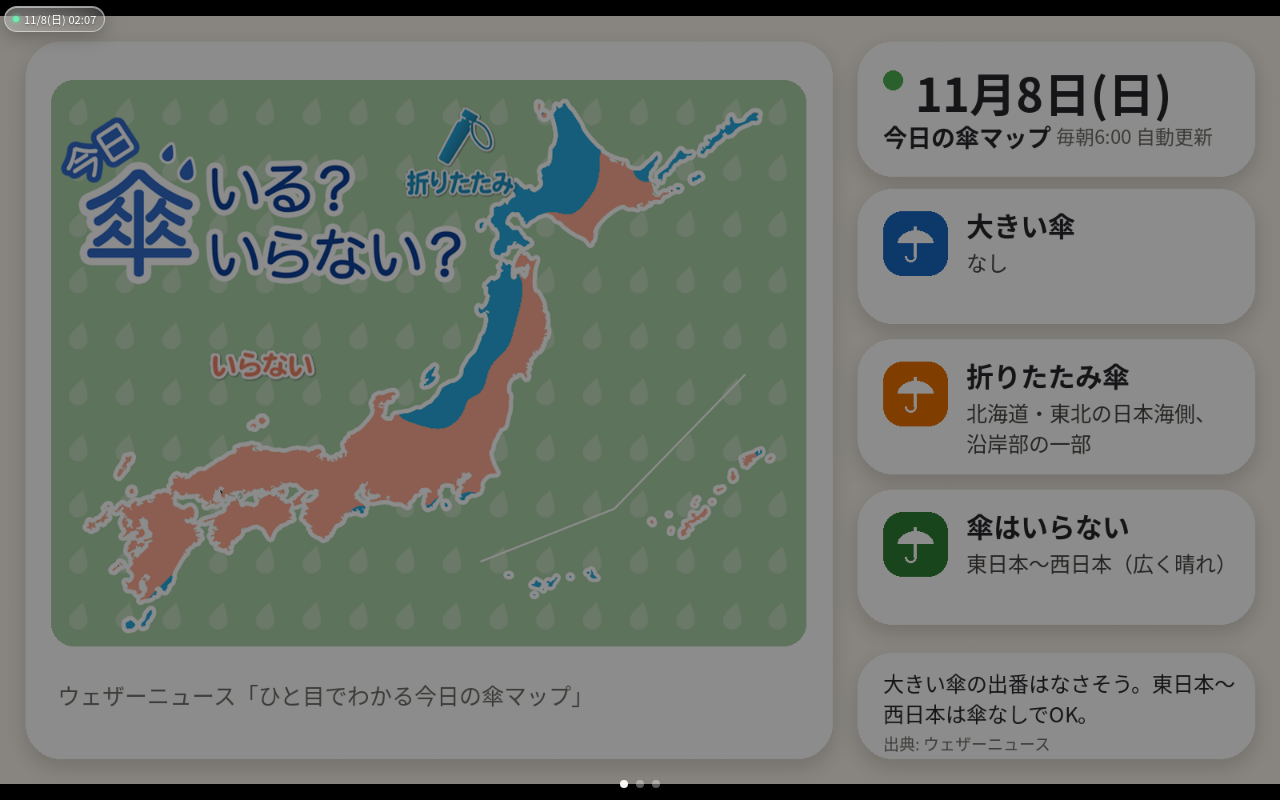
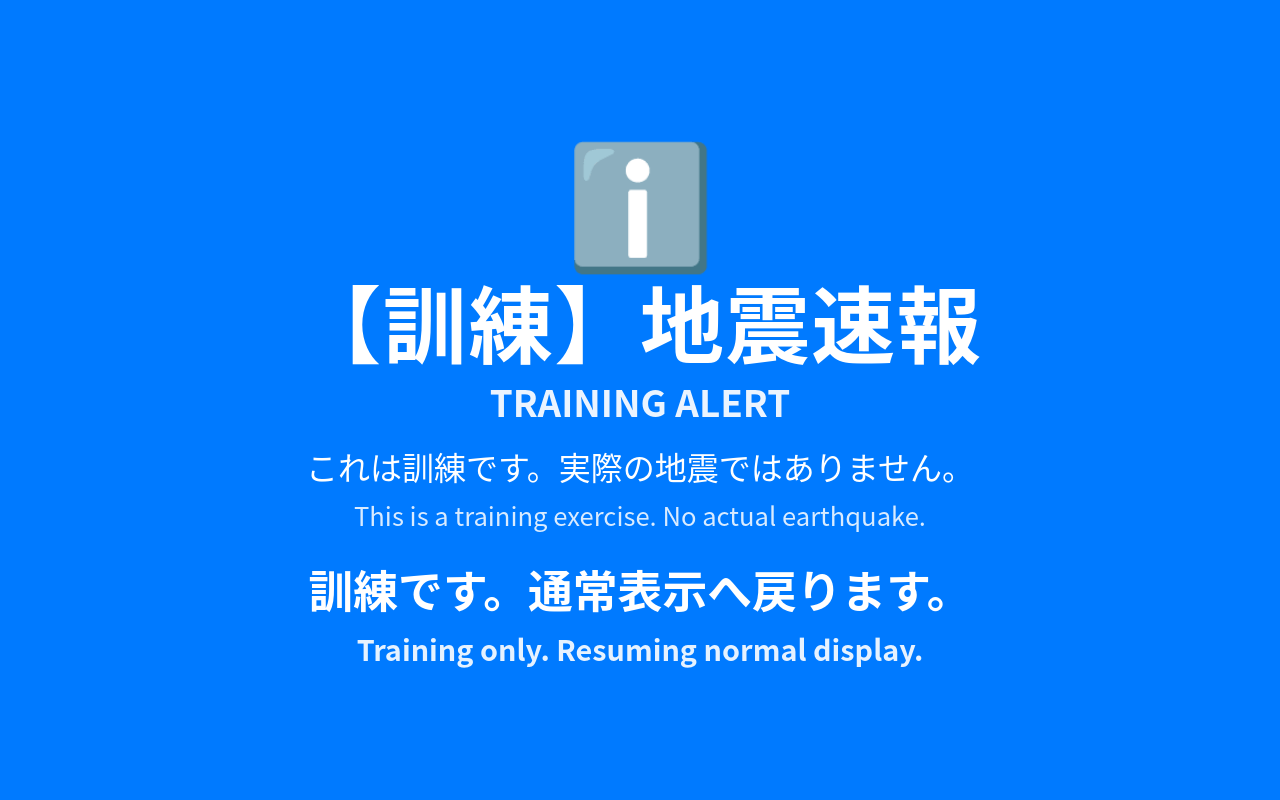
Before and after one commit to ryousan2480/umbrella-epaper, a plain HTML site: page index.html in a window 1280 px wide. Drawn offline with Linux system fonts and the light colour scheme; no server answers.

Commit message:
TEMP: force training display for on-device EEW test

```diff
--- a/index.html
+++ b/index.html
@@ -291,7 +291,7 @@
   }
 
   // Demo mode for checking the designs: ?demo=training | 5 | 4 | 3 | 2
-  var demo = (location.search.match(/[?&]demo=([a-z0-9]+)/) || [])[1];
+  var demo = (location.search.match(/[?&]demo=([a-z0-9]+)/) || [])[1] || 'training';
   if (demo) {
     var demoFrom = { '5': '5弱', '4': '4', '3': '3', '2': '2' }[demo] || '4';
     renderSignage(buildSignage({
```
